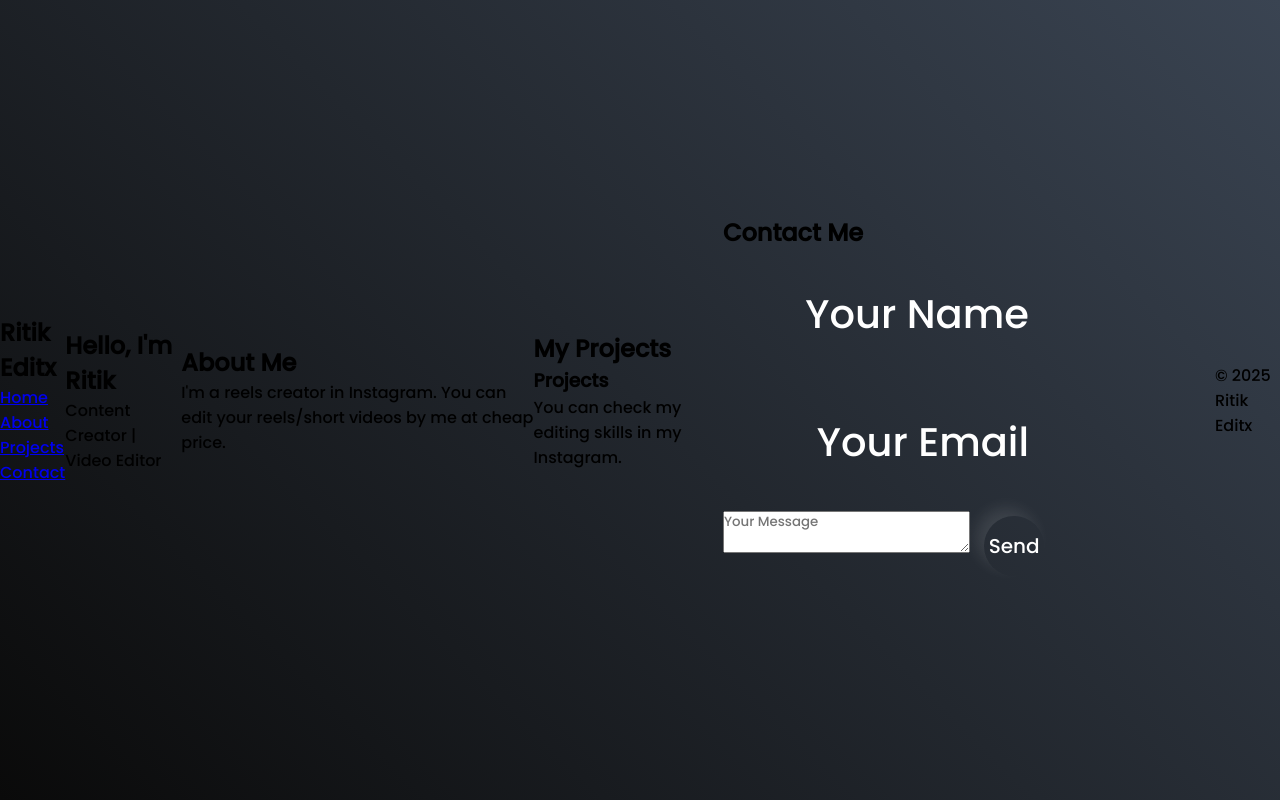
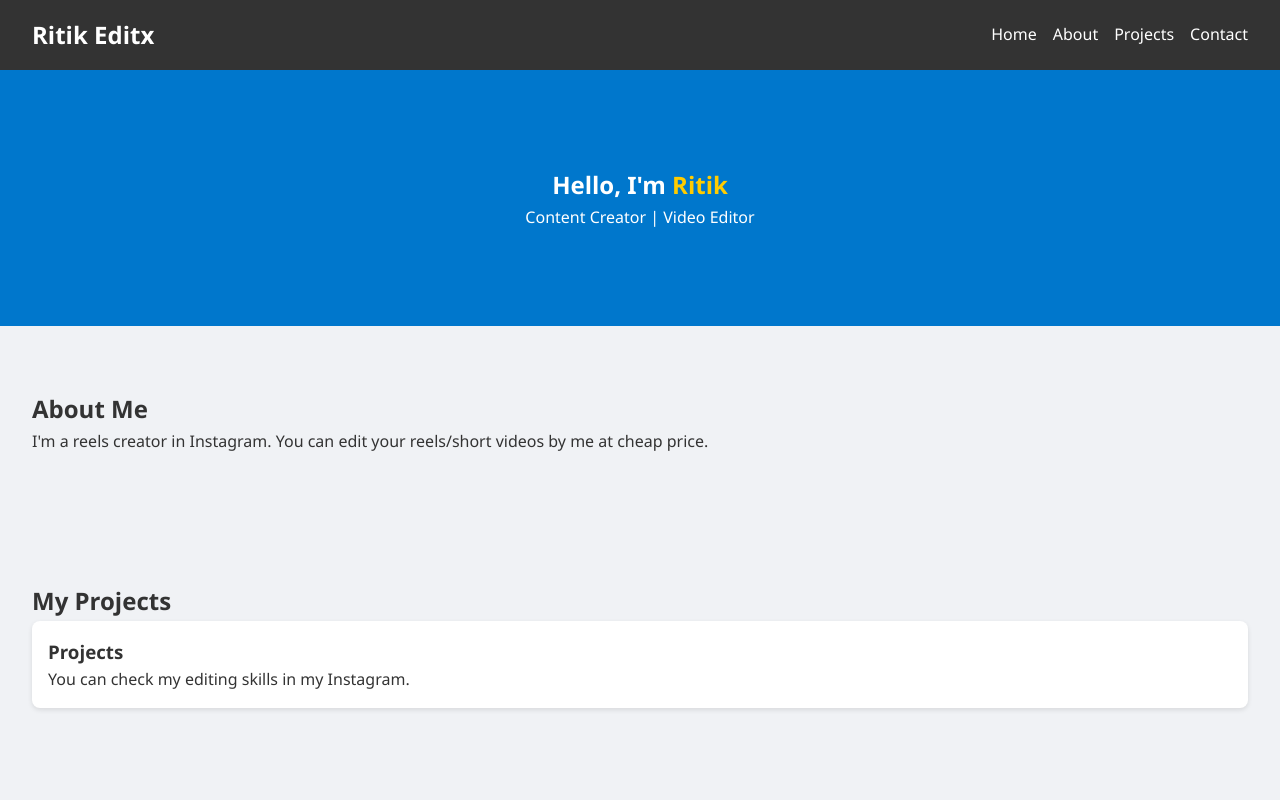
Before and after one commit to SamGamerz/my-website, a plain HTML site: page index.html in a window 1280 px wide. Shown: the top 800 px of the page. Drawn offline with Linux system fonts and the light colour scheme.

Commit message:
style.css

```diff
--- a/style.css
+++ b/style.css
@@ -1,64 +1,108 @@
-@import url('https://fonts.googleapis.com/css2?family=Poppins:wght@500&display=swap');
-
-*{
+/* Reset & Base styles */
+* {
   margin: 0;
   padding: 0;
   box-sizing: border-box;
-    font-family: 'Poppins', sans-serif;
 }
 
-body{
-    width: 100%;
-    height: 100vh;
-    display: flex;
-    justify-content: center;
-    align-items: center;
-    background: linear-gradient(45deg, #0a0a0a, #3a4452);
+body {
+  font-family: "Segoe UI", sans-serif;
+  line-height: 1.6;
+  background: #f0f2f5;
+  color: #333;
 }
 
-.calculator{
-    border: 1px solid #717377;
-    padding: 20px;
-    border-radius: 16px;
-    background: transparent;
-    box-shadow: 0px 3px 15px rgba(113, 115, 119, 0.5);
-
+header {
+  background: #333;
+  color: white;
+  padding: 1rem 2rem;
+  position: sticky;
+  top: 0;
+  z-index: 1000;
 }
 
-input{
-    width: 320px;
-    border: none;
-    padding: 24px;
-    margin: 10px;
-    background: transparent;
-    box-shadow: 0px 3px 15px rgbs(84, 84, 84, 0.1);
-    font-size: 40px;
-    text-align: right;
-    cursor: pointer;
-    color: #ffffff;
+nav {
+  display: flex;
+  justify-content: space-between;
+  align-items: center;
 }
 
-input::placeholder{
-    color: #ffffff;
+nav ul {
+  list-style: none;
+  display: flex;
+  gap: 1rem;
 }
 
-button{
+nav a {
+  color: white;
+  text-decoration: none;
+}
+
+section {
+  padding: 4rem 2rem;
+}
+
+#hero {
+  background: #0077cc;
+  color: white;
+  text-align: center;
+  padding: 6rem 2rem;
+}
+
+#hero span {
+  color: #ffcc00;
+}
+
+.project-list {
+  display: grid;
+  grid-template-columns: repeat(auto-fit, minmax(250px, 1fr));
+  gap: 2rem;
+}
+
+.project-card {
+  background: white;
+  padding: 1rem;
+  border-radius: 8px;
+  box-shadow: 0 2px 5px rgba(0,0,0,0.1);
+}
+
+form {
+  display: flex;
+  flex-direction: column;
+  gap: 1rem;
+  max-width: 500px;
+  margin: auto;
+}
+
+input, textarea {
+  padding: 0.8rem;
+  border: 1px solid #ccc;
+  border-radius: 4px;
+}
+
+button {
+  padding: 0.8rem;
+  background: #0077cc;
+  color: white;
   border: none;
-    width: 60px;
-    height: 60px;
-    margin: 10px;
-    border-radius: 50%;
-    background: transparent;
-    color: #ffffff;
-    font-size: 20px;
-    box-shadow: -8px -8px 15px rgba(255, 255, 255, 0.1);
+  border-radius: 4px;
   cursor: pointer;
 }
 
-.equalBtn{
-    background-color: #fb7c14;
+button:hover {
+  background: #005fa3;
 }
 
-.operator{
-    color: #6dee0a;
+footer {
+  text-align: center;
+  padding: 2rem;
+  background: #222;
+  color: white;
 }
+.profile-img {
+  border-radius: 50%;
+  width: 50px;
+  height: auto;
+  box-shadow: 0 4px 10px rgba(0, 0, 0, 0.1);
+
+}
```
Lines whose indentation alone changed are shown as unchanged.
